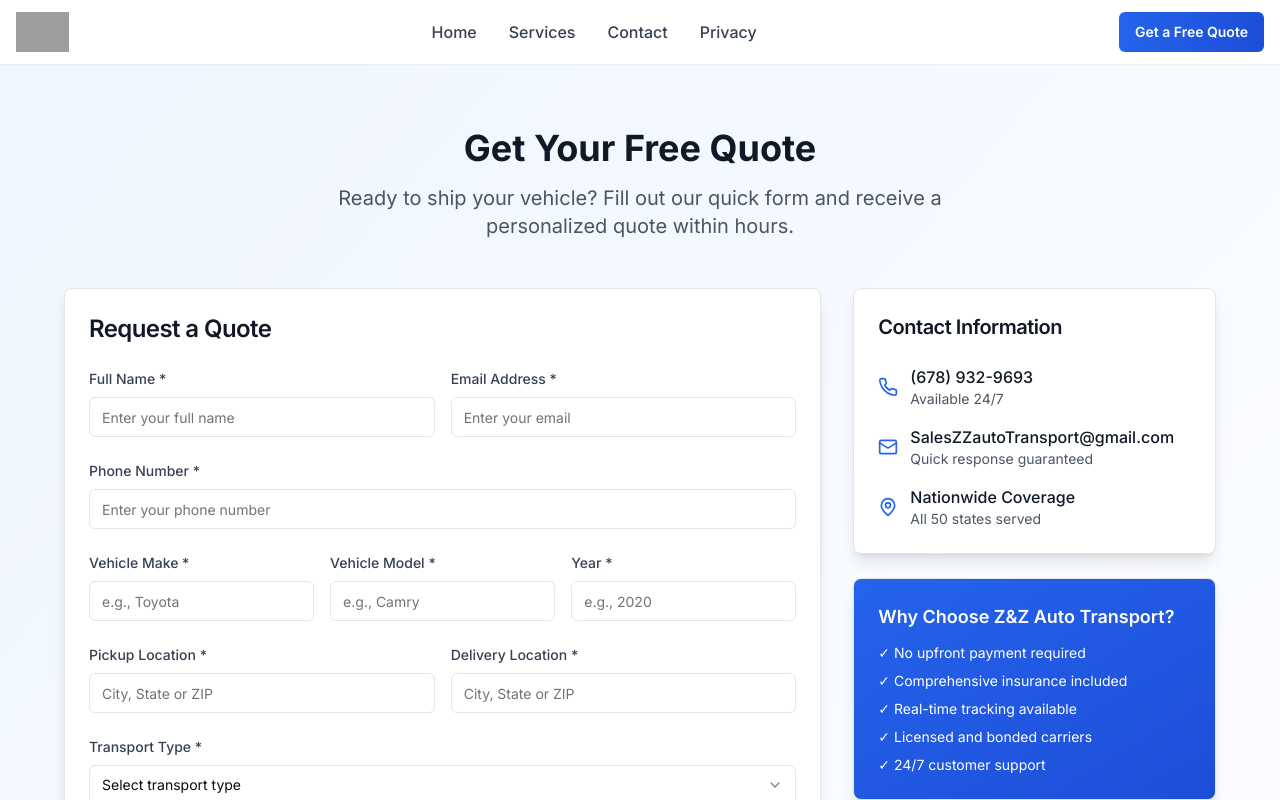
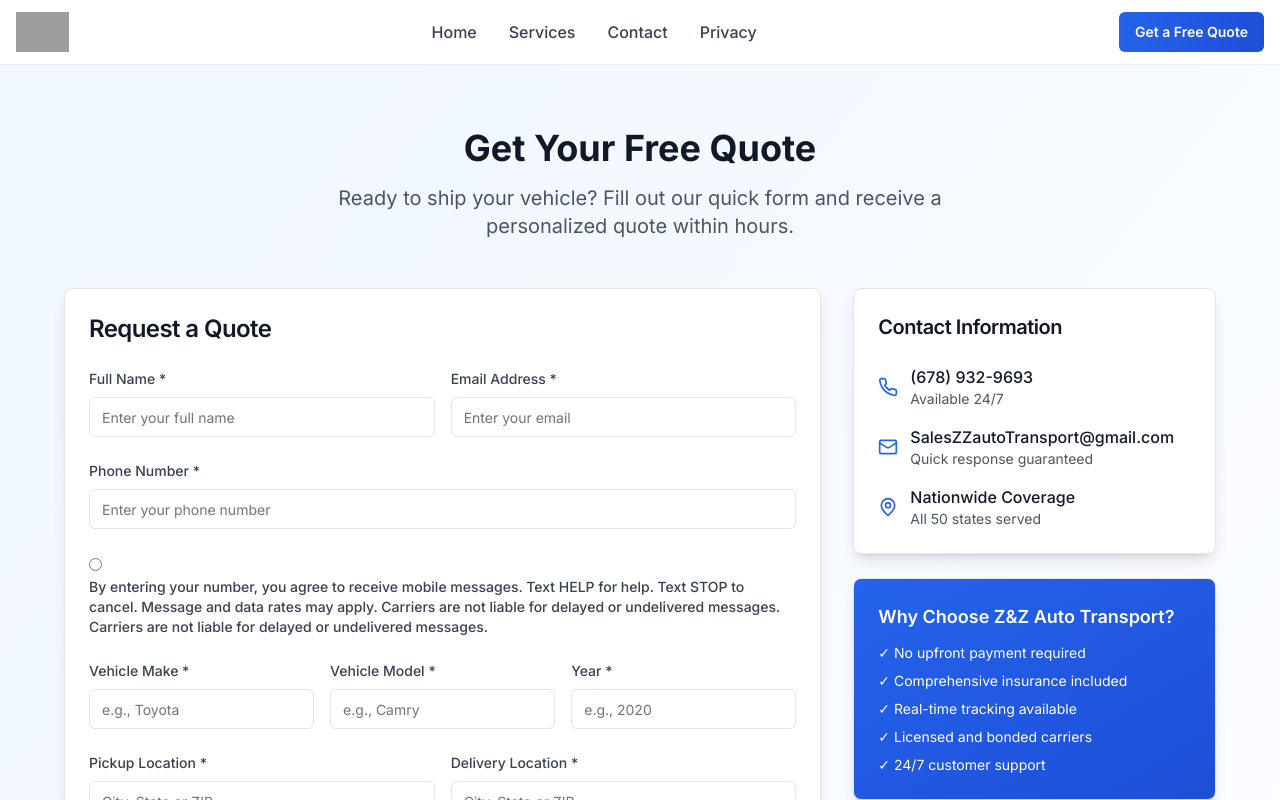
Before and after one commit to syedusman14736/zzauto, a Next.js app: page /contact in a window 1280 px wide. Shown: the top 800 px of the page. Built offline with nearby package versions, Linux system fonts and the light colour scheme; grey boxes are pictures that could not be loaded.

Commit message:
Update page.tsx

```diff
--- a/app/contact/page.tsx
+++ b/app/contact/page.tsx
@@ -89,6 +89,12 @@ export default function ContactPage() {
                       onChange={(e) => handleChange("phone", e.target.value)}
                       placeholder="Enter your phone number"
                     />
+                  </div>
+
+                  <div>
+                    <input type="radio" />
+                    <label className="block text-sm font-medium text-gray-700 mb-2">By entering your number, you agree to receive mobile messages. Text HELP for help. Text STOP to cancel. Message and data rates may apply. Carriers are not liable for delayed or undelivered messages. Carriers are not liable for delayed or undelivered messages.</label>
+
                   </div>
 
                   <div className="grid md:grid-cols-3 gap-4">
```
